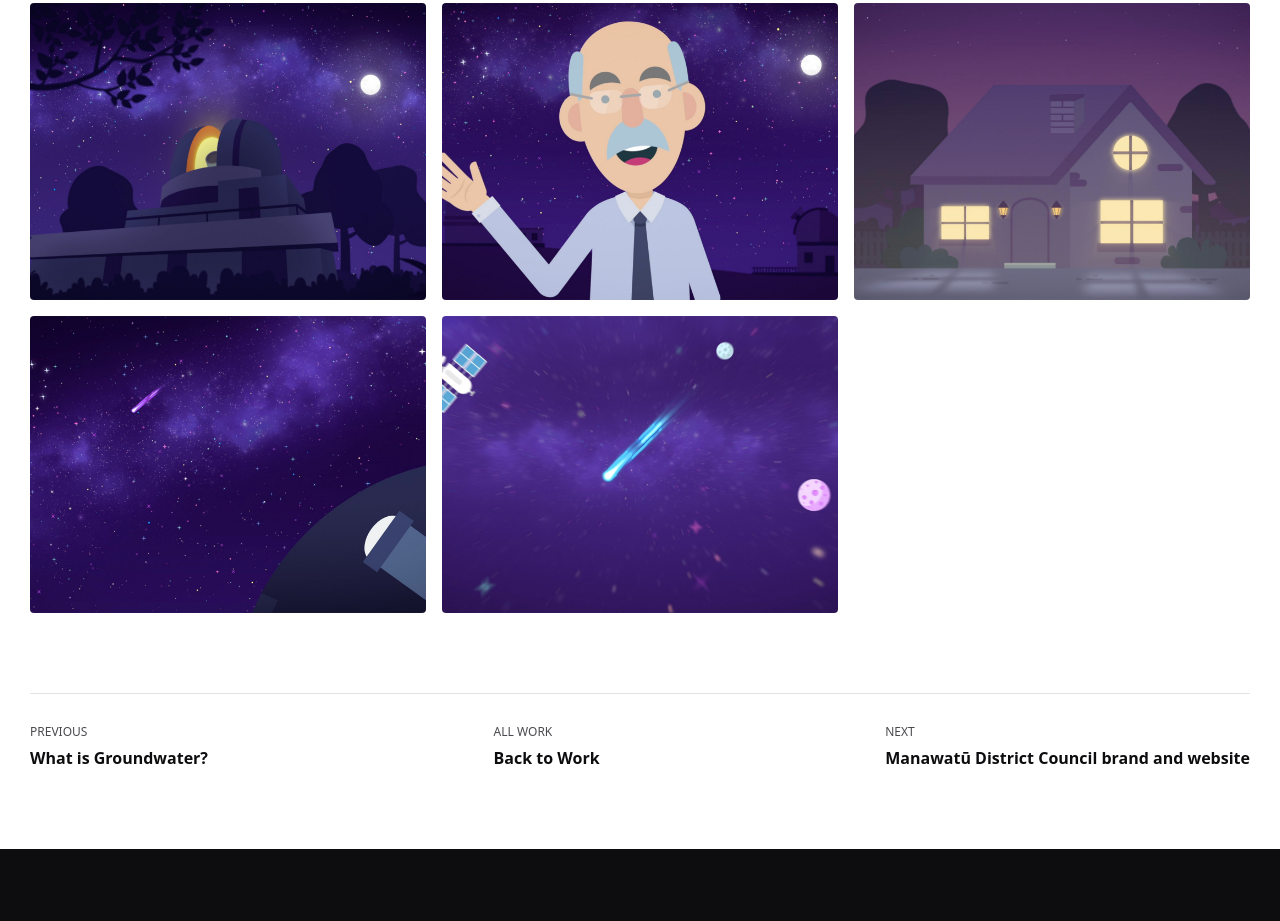
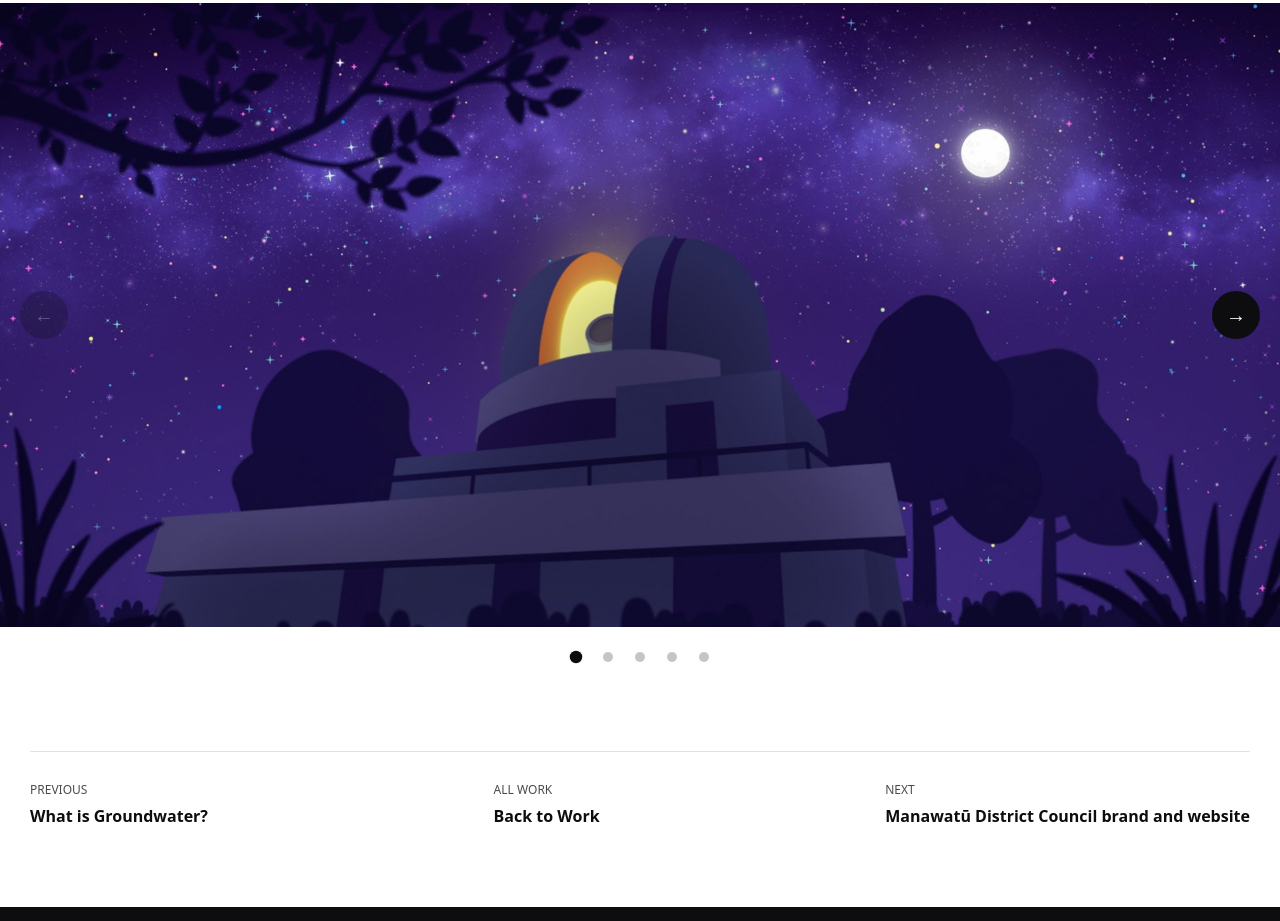
Before and after one commit to LouStanton/FluxnFlow, a plain HTML site: page work/dark-sky.html in a window 1280 px wide. Shown: the part 1876-2797 px from the top of the page. Drawn offline with Linux system fonts and the light colour scheme; a web font is replaced by a local one.

Commit message:
Black buttons, full-width image slider on case studies, dot field in the home banner
Co-Authored-By: Claude Fable 5.2 <noreply@anthropic.com>
Claude-Session: https://claude.ai/code/session_01JLDRTzZ3CwV2JnuwSqMsUy

```diff
--- a/assets/css/style.css
+++ b/assets/css/style.css
@@ -1412,16 +1412,6 @@ h1, h2, h3 { letter-spacing: -0.015em; }
 .section--case > .case-gallery:first-child { margin-top: 0; }
 .section--case .case-meta { padding-top: 0; margin-bottom: 6rem; }
 
-/* Primary buttons carry the lime. An ink outline keeps the shape
-   clear on white, where lime alone has little edge contrast. */
-.btn-pill:not(.btn-pill--ghost) {
-  background: var(--flux-lime);
-  color: var(--ink);
-  box-shadow: inset 0 0 0 1.5px var(--ink);
-}
-.btn-pill:not(.btn-pill--ghost):hover,
-.header__cta.btn-pill:hover { background: var(--ink); color: var(--paper); }
-
 /* About: readable line length, photo in its own column */
 .about-body { max-width: 68ch; }
 @media (min-width: 800px) {
@@ -1448,3 +1438,96 @@ h1, h2, h3 { letter-spacing: -0.015em; }
 .brands__logo[src*="ovato"] { filter: grayscale(1) invert(1) brightness(0.55) contrast(6); mix-blend-mode: multiply; max-height: 5.5rem; }
 
 .contact-direct .section__kicker { color: var(--flux-cobalt); }
+
+/* ============ Home banner: interactive dot field ============
+   The canvas fills the banner at its existing size. It replaces the
+   colour wash on the home page only. */
+.page-hero--home .page-hero__gradient { display: none; }
+.page-hero--home .hero__canvas { z-index: 0; }
+
+/* ============ Case study image slider ============
+   Galleries with more than one image become a full-width slider with
+   dots. Without JavaScript the images simply stack as a grid. */
+.case-slider {
+  position: relative;
+  width: 100vw;
+  margin: 6rem 0 6rem calc(50% - 50vw);
+}
+
+.case-slider__track {
+  display: flex;
+  overflow-x: auto;
+  scroll-snap-type: x mandatory;
+  scrollbar-width: none;
+  -webkit-overflow-scrolling: touch;
+}
+.case-slider__track::-webkit-scrollbar { display: none; }
+
+.case-slider__slide {
+  flex: 0 0 100%;
+  scroll-snap-align: center;
+  display: flex;
+  align-items: center;
+  justify-content: center;
+  background: rgba(13, 13, 16, 0.04);
+}
+
+.case-slider__slide img {
+  display: block;
+  width: 100%;
+  height: min(78vh, 56.25vw);
+  min-height: 24rem;
+  aspect-ratio: auto;
+  object-fit: cover;
+  border-radius: 0;
+}
+
+.case-slider__arrow {
+  position: absolute;
+  top: calc(50% - 4.6rem);
+  width: 4.8rem;
+  height: 4.8rem;
+  border: 0;
+  border-radius: 50%;
+  background: var(--ink);
+  color: var(--paper);
+  font: inherit;
+  font-size: 2rem;
+  line-height: 1;
+  cursor: pointer;
+  transition: background var(--dur-fast) var(--ease-out), color var(--dur-fast) var(--ease-out);
+}
+.case-slider__arrow:hover { background: var(--flux-lime); color: var(--ink); }
+.case-slider__arrow[disabled] { opacity: 0.25; cursor: default; }
+.case-slider__arrow--prev { left: 2rem; }
+.case-slider__arrow--next { right: 2rem; }
+
+.case-slider__dots {
+  display: flex;
+  justify-content: center;
+  gap: 0.4rem;
+  padding-top: 1.6rem;
+}
+
+.case-slider__dot {
+  width: 2.8rem;
+  height: 2.8rem;
+  border: 0;
+  background: none;
+  cursor: pointer;
+  display: grid;
+  place-items: center;
+}
+.case-slider__dot::before {
+  content: "";
+  width: 1rem;
+  height: 1rem;
+  border-radius: 50%;
+  background: var(--line-strong);
+  transition: background var(--dur-fast) var(--ease-out), transform var(--dur-fast) var(--ease-out);
+}
+.case-slider__dot[aria-current="true"]::before { background: var(--ink); transform: scale(1.25); }
+
+@media (max-width: 699px) {
+  .case-slider__arrow { display: none; }
+}
--- a/assets/js/main.js
+++ b/assets/js/main.js
@@ -422,6 +422,89 @@
   }
 
   /* ------------------------------------------------------------
+     Case study galleries become a full-width slider with dots.
+     Native horizontal scrolling with snap, so touch, trackpad and
+     keyboard all work; arrows and dots are added for mouse users.
+     ------------------------------------------------------------ */
+  document.querySelectorAll(".case-gallery").forEach(function (gallery) {
+    var imgs = Array.prototype.slice.call(gallery.querySelectorAll("img"));
+    if (imgs.length < 2) return;
+
+    var slider = document.createElement("div");
+    slider.className = "case-slider";
+    slider.setAttribute("role", "group");
+    slider.setAttribute("aria-roledescription", "carousel");
+    slider.setAttribute("aria-label", "Project images");
+
+    var track = document.createElement("div");
+    track.className = "case-slider__track";
+    track.setAttribute("tabindex", "0");
+
+    imgs.forEach(function (img, i) {
+      var slide = document.createElement("div");
+      slide.className = "case-slider__slide";
+      slide.setAttribute("role", "group");
+      slide.setAttribute("aria-label", "Image " + (i + 1) + " of " + imgs.length);
+      img.removeAttribute("loading");
+      slide.appendChild(img);
+      track.appendChild(slide);
+    });
+
+    function arrow(dir, label, glyph) {
+      var b = document.createElement("button");
+      b.type = "button";
+      b.className = "case-slider__arrow case-slider__arrow--" + dir;
+      b.setAttribute("aria-label", label);
+      b.textContent = glyph;
+      return b;
+    }
+    var prev = arrow("prev", "Previous image", "\u2190");
+    var next = arrow("next", "Next image", "\u2192");
+
+    var dots = document.createElement("div");
+    dots.className = "case-slider__dots";
+    var dotEls = imgs.map(function (_, i) {
+      var d = document.createElement("button");
+      d.type = "button";
+      d.className = "case-slider__dot";
+      d.setAttribute("aria-label", "Show image " + (i + 1) + " of " + imgs.length);
+      d.addEventListener("click", function () { goTo(i); });
+      dots.appendChild(d);
+      return d;
+    });
+
+    var current = 0;
+    function goTo(i) {
+      i = Math.max(0, Math.min(imgs.length - 1, i));
+      track.scrollTo({ left: i * track.clientWidth, behavior: reducedMotion ? "auto" : "smooth" });
+    }
+    function sync() {
+      current = Math.round(track.scrollLeft / Math.max(1, track.clientWidth));
+      dotEls.forEach(function (d, i) {
+        if (i === current) d.setAttribute("aria-current", "true");
+        else d.removeAttribute("aria-current");
+      });
+      prev.disabled = current === 0;
+      next.disabled = current === imgs.length - 1;
+    }
+    prev.addEventListener("click", function () { goTo(current - 1); });
+    next.addEventListener("click", function () { goTo(current + 1); });
+    track.addEventListener("scroll", sync, { passive: true });
+    track.addEventListener("keydown", function (e) {
+      if (e.key === "ArrowRight") { e.preventDefault(); goTo(current + 1); }
+      if (e.key === "ArrowLeft") { e.preventDefault(); goTo(current - 1); }
+    });
+    window.addEventListener("resize", function () { track.scrollLeft = current * track.clientWidth; });
+
+    slider.appendChild(track);
+    slider.appendChild(prev);
+    slider.appendChild(next);
+    slider.appendChild(dots);
+    gallery.parentNode.replaceChild(slider, gallery);
+    sync();
+  });
+
+  /* ------------------------------------------------------------
      Contact form - builds a mailto: draft (no backend)
      ------------------------------------------------------------ */
   var form = document.querySelector("[data-contact-form]");
```
Also changed, not shown: index.html (+1 -1 lines).
